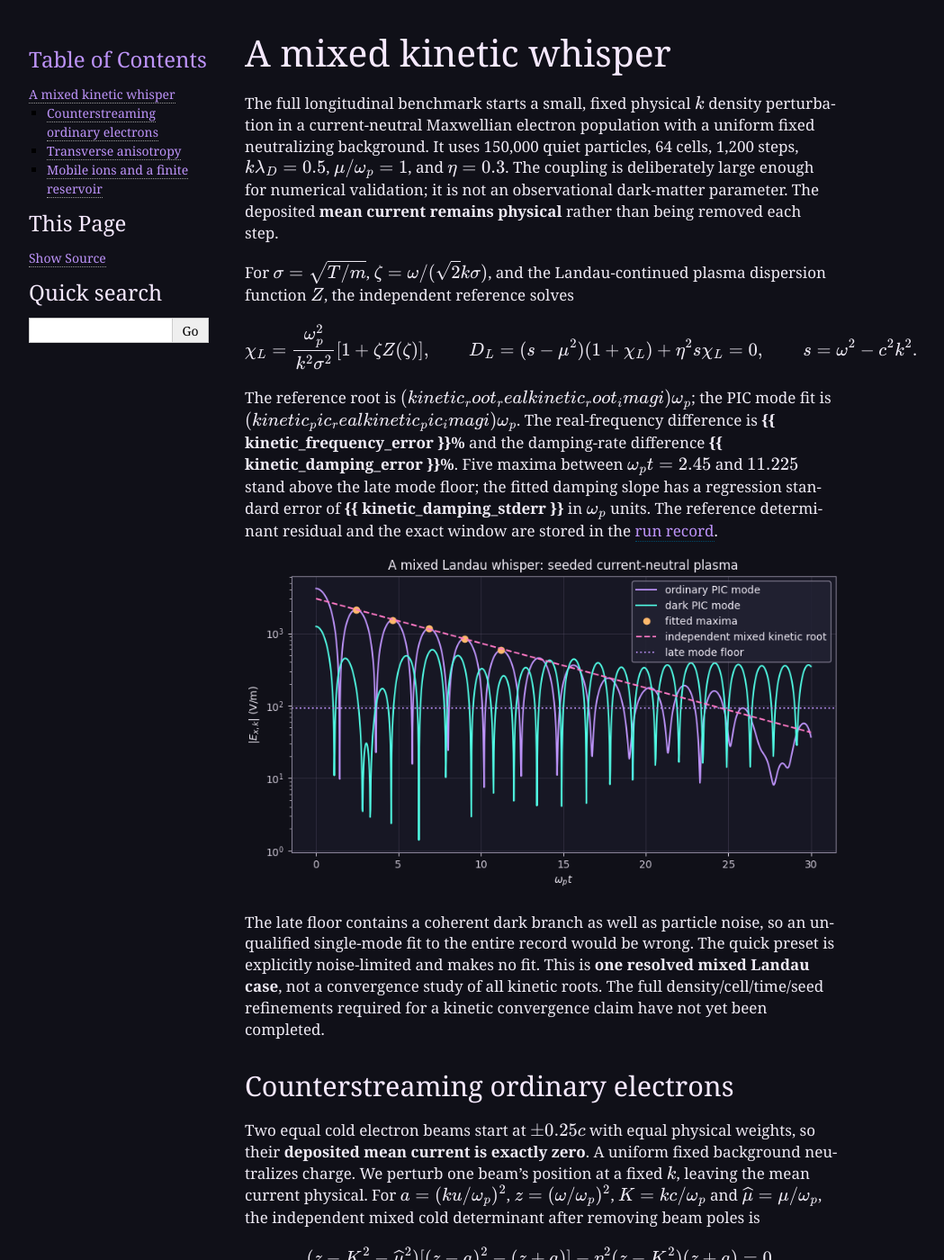
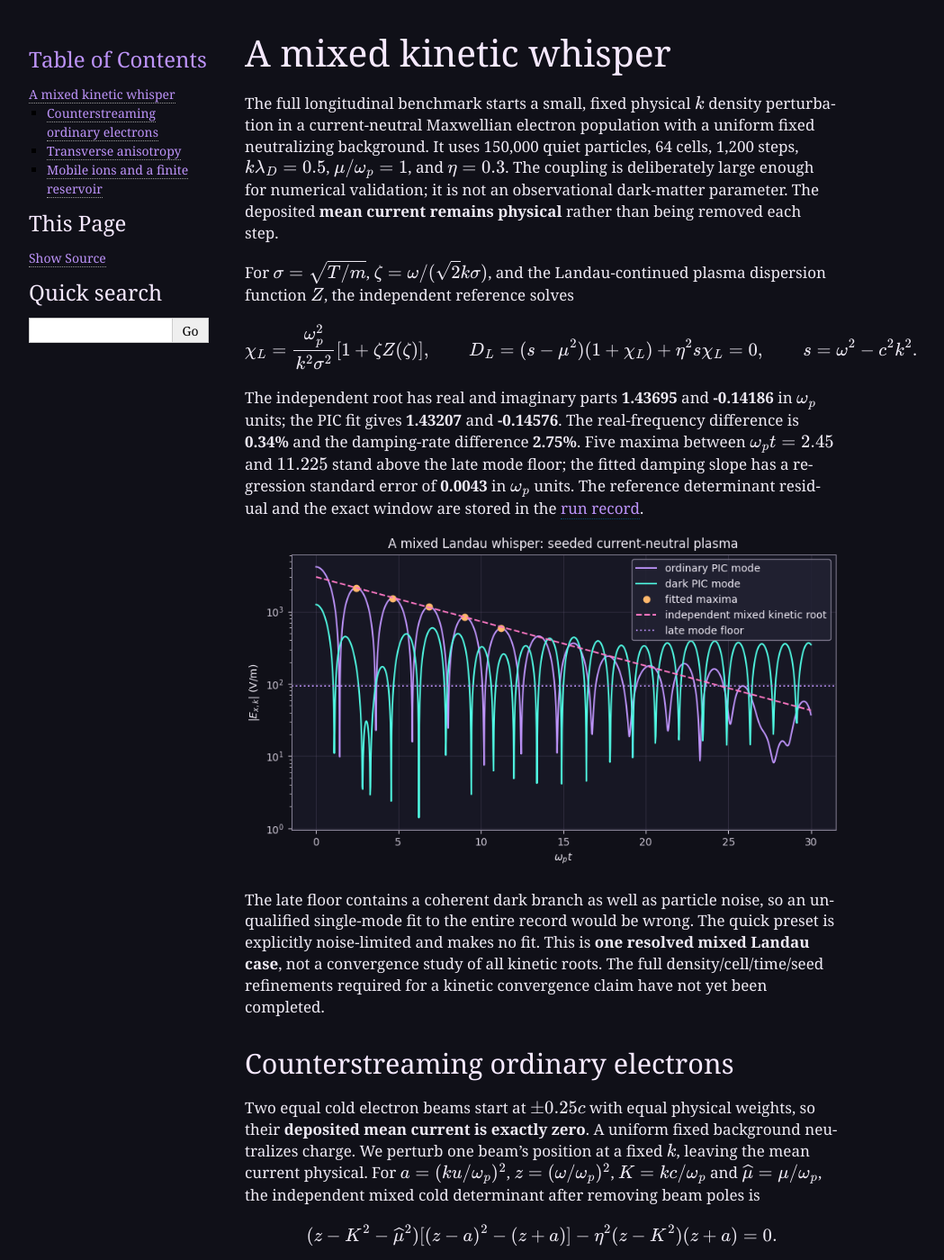
Before and after one commit to uwplasma/Dark-JAX-in-Cell, a Sphinx documentation site: the page built from docs/kinetic.md, in a window 1280 px wide and 1400 px high. Shown: the whole window at 90% size, without its empty margins (148-1197 px from the left). Built offline with Sphinx 7.4.7, drawn with Linux system fonts in a browser that asks for light colours; some of the changed text lies outside the part shown.

Commit message:
Render measured MyST substitutions

```diff
--- a/docs/conf.py
+++ b/docs/conf.py
@@ -11,6 +11,6 @@ html_theme = "alabaster"
 html_static_path = ["_static"]
 html_css_files = ["dark.css"]
 exclude_patterns = ["_build"]
-myst_enable_extensions = ["dollarmath", "amsmath"]
+myst_enable_extensions = ["dollarmath", "amsmath", "substitution"]
 _measured = Path(__file__).parent / "_static" / "figures" / "measurements.json"
 myst_substitutions = json.loads(_measured.read_text()) if _measured.exists() else {}
--- a/docs/kinetic.md
+++ b/docs/kinetic.md
@@ -9,7 +9,7 @@ $$
 D_L=(s-\mu^2)(1+\chi_L)+\eta^2s\chi_L=0,\qquad s=\omega^2-c^2k^2.
 $$
 
-The reference root is $({{ kinetic_root_real }}{{ kinetic_root_imag }}i)\omega_p$; the PIC mode fit is $({{ kinetic_pic_real }}{{ kinetic_pic_imag }}i)\omega_p$. The real-frequency difference is **{{ kinetic_frequency_error }}%** and the damping-rate difference **{{ kinetic_damping_error }}%**. Five maxima between $\omega_pt=2.45$ and $11.225$ stand above the late mode floor; the fitted damping slope has a regression standard error of **{{ kinetic_damping_stderr }}** in $\omega_p$ units. The reference determinant residual and the exact window are stored in the [run record](_static/figures/mixed_kinetic/run.json).
+The independent root has real and imaginary parts **{{ kinetic_root_real }}** and **{{ kinetic_root_imag }}** in $\omega_p$ units; the PIC fit gives **{{ kinetic_pic_real }}** and **{{ kinetic_pic_imag }}**. The real-frequency difference is **{{ kinetic_frequency_error }}%** and the damping-rate difference **{{ kinetic_damping_error }}%**. Five maxima between $\omega_pt=2.45$ and $11.225$ stand above the late mode floor; the fitted damping slope has a regression standard error of **{{ kinetic_damping_stderr }}** in $\omega_p$ units. The reference determinant residual and the exact window are stored in the [run record](_static/figures/mixed_kinetic/run.json).
 
 ![Seeded mixed kinetic mode and independent root envelope](_static/figures/mixed_kinetic/figure.png)
 
```
Also changed, not shown: 1 other file.
